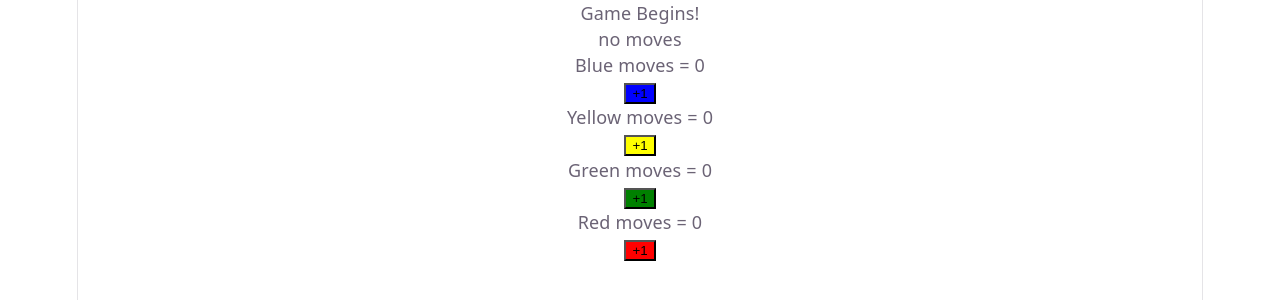
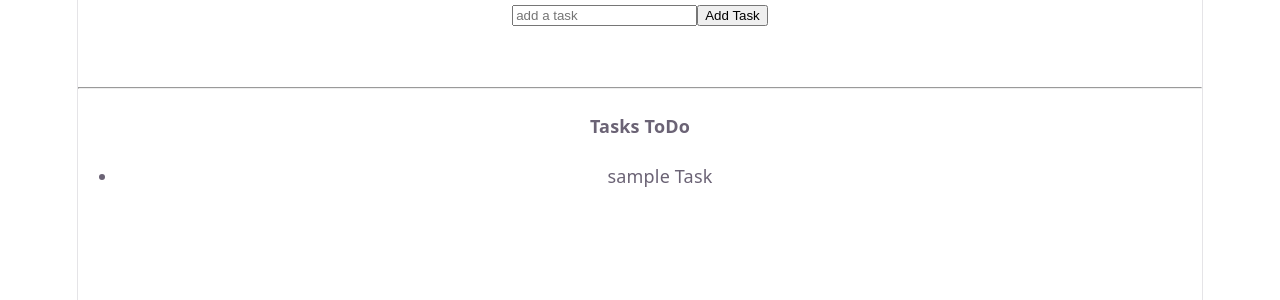
Before and after one commit to Suhani-Saraswat/React-States, a React (Vite) app: page / in a window 1280 px wide. Shown: the top 300 px of the page. Built offline with nearby package versions, Linux system fonts and the light colour scheme.

Commit message:
ToDo List

```diff
--- a/src/App.jsx
+++ b/src/App.jsx
@@ -1,10 +1,10 @@
 import './App.css';
-import LudoBoard from './LudoBoard';
+import ToDoList from "./ToDoList";
 
 function App() {
   return (
     <>
-      <LudoBoard />
+      <ToDoList />
     </>
   );
 }
--- /dev/null
+++ b/src/ToDoList.jsx
@@ -0,0 +1,37 @@
+import { useState } from "react";
+
+export default function ToDoList() {
+    let [todos, setTodos] = useState(["sample Task"]);
+    let [newTodo, setNewTodo] = useState("");
+
+    let addNewTask = () => {
+        setTodos([...todos, newTodo]);
+        setNewTodo("");
+    };
+
+    let updateTodoValue = (event) => {
+        setNewTodo(event.target.value);
+    };
+
+    return (
+        <div>
+            <input
+                placeholder="add a task"
+                value={newTodo}
+                onChange={updateTodoValue}
+            ></input>
+            <button onClick={addNewTask}>Add Task</button>
+            <br></br>
+            <br></br>
+            <br></br>
+
+            <hr></hr>
+            <h4>Tasks ToDo</h4>
+            <ul>
+                {todos.map((todo) => (
+                    <li>{todo}</li>
+                ))}
+            </ul>
+        </div>
+    );
+}
```
